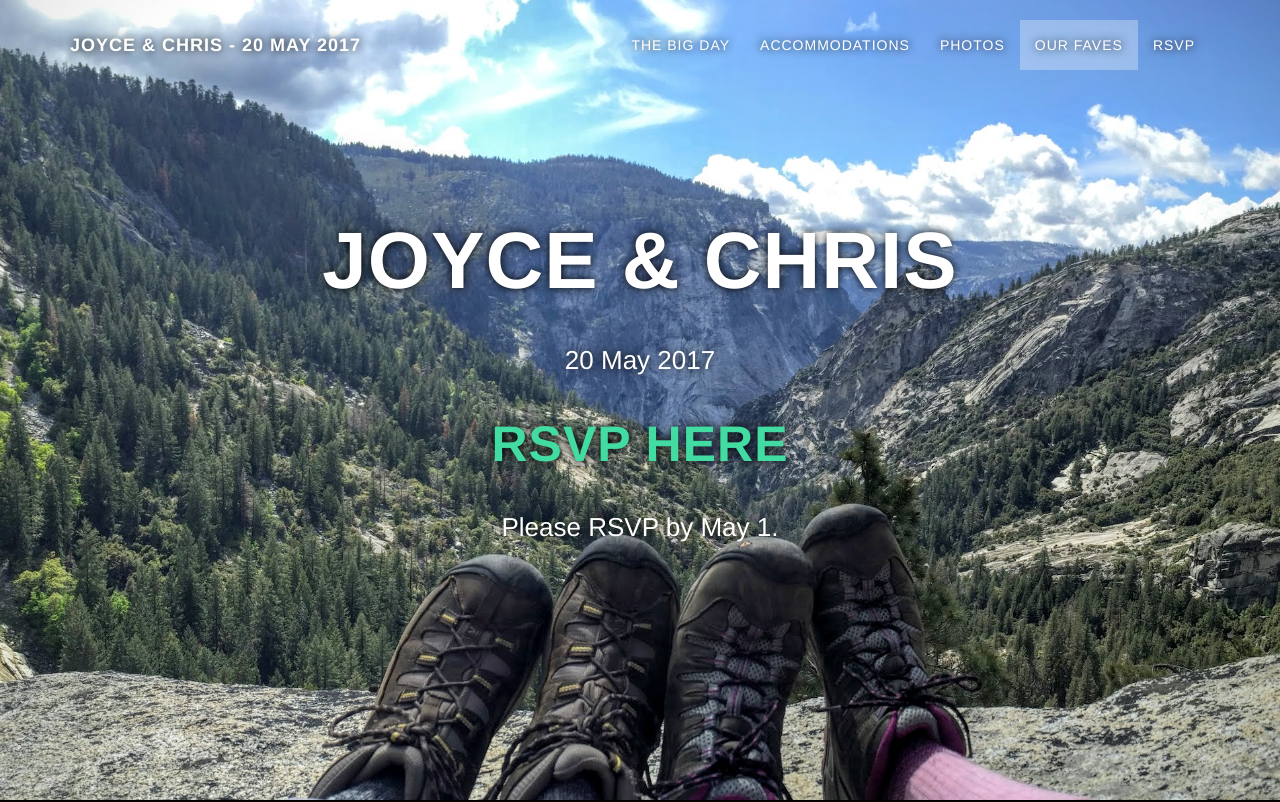
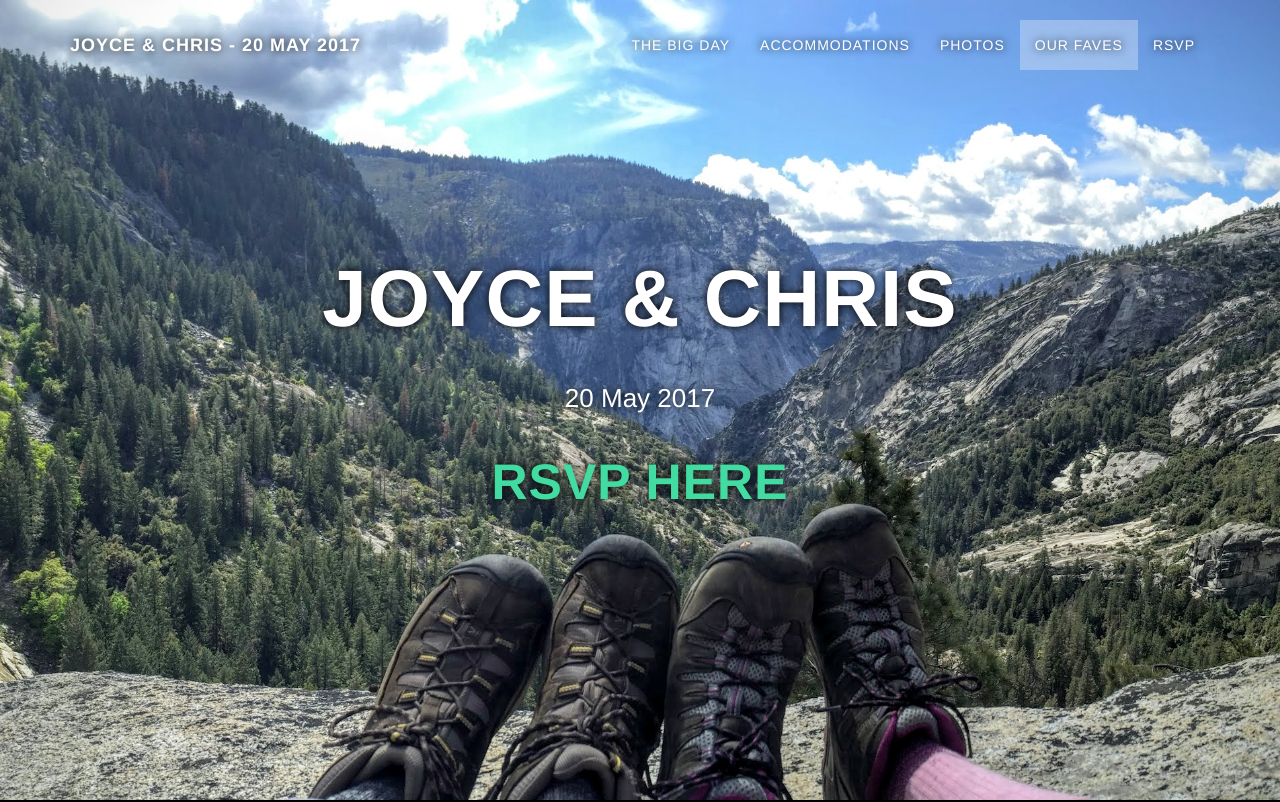
Before and after one commit to kaytwo/wedding, a website: page index.html in a window 1280 px wide. Shown: the top 802 px of the page. Drawn offline with nearby package versions, Linux system fonts and the light colour scheme; some packages are replaced by stand-ins of ours.

Commit message:
no more rsvp deadline

```diff
--- a/index.html
+++ b/index.html
@@ -99,7 +99,6 @@
                         <h1 class="brand-heading">Joyce &amp; Chris</h1>
                         <p class="intro-text">20 May 2017</p>
                         <h2><a href="https://goo.gl/forms/nzmluOexQYp1zrBh1">RSVP Here</a></h2>
-                        <p class="intro-text">Please RSVP by May 1.</p>
                 </div>
             </div>
         </div>
```
